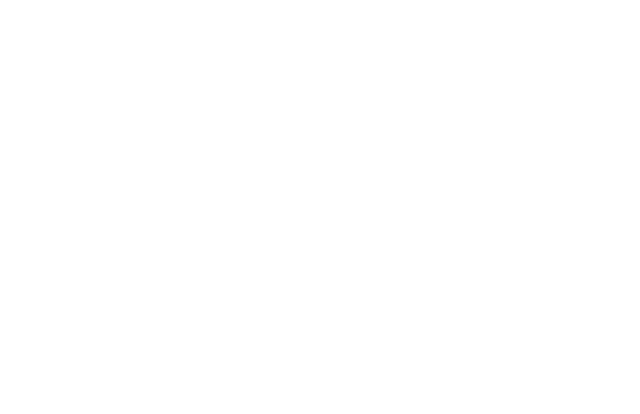
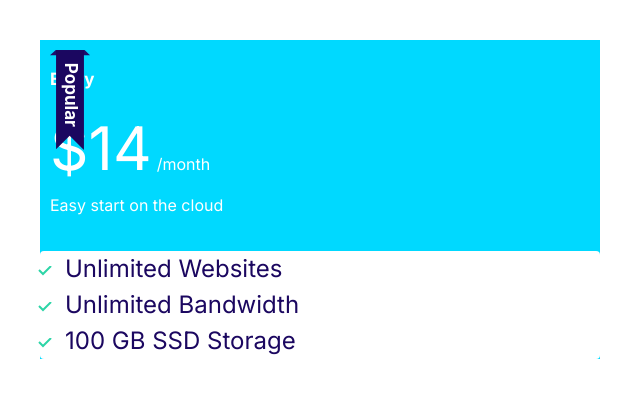
Before and after one commit to youcanalsocode/Frontend_html_css, a plain HTML site: page index.html in a window 1280 px wide. Shown: the whole page, without its empty margins (0-640 px from the left). Drawn offline with Linux system fonts and the light colour scheme; files whose address does not match are found by name.

Commit message:
defining card&badges

```diff
--- a/css/style.css
+++ b/css/style.css
@@ -1,4 +1,4 @@
-/* -------------------------------color-------------------------- */
+/* -------------------------------color---------------------------------------------------------- */
 :root{
  --color-primary:#2584ff;
  --color-secondary:#00d9ff;
@@ -7,14 +7,15 @@
  --color-body:#918ca4;
  --color-border:#ccc;
 }
+
+
+/* ------------------------------topography------------------------------------------ */
 *,*::before,*::after{
     box-sizing:border-box ;
 }
 html{
     font-size: 62.5%;
 }
-
-/* ------------------------------topography------------------------------------------ */
 body{
     font-family: Inter,Arial, sans-serif;
     color:var(--color-body);
@@ -78,7 +79,7 @@ p{
         font-size: 1.5rem;
     }
 }
-/* ------badges------------- */
+/* ------------------------------------------badges------------------------------------------ */
 .badge
 {   border-radius: 20px;
     font-weight: 600;
@@ -108,7 +109,7 @@ color: #fff;
         font-size:1.2rem ;
     }
 }
-/* --------------list--- */
+/* -----------------------------------------list------------------------------------------------- */
 .list{
     list-style: none;
     padding-left: 0;
@@ -132,7 +133,7 @@ color: #fff;
         margin-bottom: 1rem;
      }
 }
-/* --------------icons-------------------- */
+/* ------------------------------------------------icons---------------------------------------- */
 .icon{
     width: 40px;
     height: 40px;
@@ -150,7 +151,7 @@ color: #fff;
     justify-content: center;
     align-items: center;
 }
-/* -------button--------- */
+/* ---------------------------------------------------button-------------------------------------------- */
 .button
 {
     font-size: 1.8rem;
@@ -163,6 +164,7 @@ color: #fff;
     padding:2rem 3rem;
     color: white;
     white-space: nowrap;
+    cursor: pointer;
 
 
 }
@@ -205,7 +207,7 @@ color: #fff;
 
     }
 }
-/* -------------input---------- */
+/* ----------------------------------------input------------------------------------------------------ */
 .text{
     border-radius: 30px;
     color:var(--color-headings);
@@ -240,3 +242,54 @@ color: #fff;
         font-size: 1.5rem;
     }
 }
+/* -------------card------------------ */
+
+
+.plan__name{
+    font-size: 1.7rem;
+    color: white;
+
+}
+.plan__price{
+    font-size: 6rem;
+
+}
+.plan__biling-cycle{
+    font-size: 1.6rem;
+}
+.plan__description{
+    display: flex;
+    font-size: 1.6rem;
+
+}
+.card--secondry{
+    background-color: var(--color-secondary);
+}
+.card--primary{
+    background-color:var(--color-primary);
+}
+.card_header{
+
+color: white;
+ border-radius: 4px;
+ padding:10px 10px 10px 10px;
+
+}
+.card--secondry{
+    background-color: var(--color-secondary);
+}
+.card--primary{
+    background-color:var(--color-primary);
+}
+.card_footer{
+    background-color: white;
+    border-radius: 4px;
+    font-size: 3vh;
+
+}
+ .plan--popular .card_header::before {
+    content: url(../images/popular.svg);
+    display: inline-block;
+    position:absolute;
+    width: 40px;
+}
--- a/index.html
+++ b/index.html
@@ -12,6 +12,25 @@
     <title>Document</title>
 </head>
 <body>
+  <!-- <div class="card card--primary"></div>   -->
+   <div style="width: 50%; padding: 4rem;">
+  <div class="plan plan--popular ">
+  <div class="card card--secondry">
+
+  <header class="card_header">
+    <h3 class="plan__name">Entry</h3>
+    <span class="plan__price">$14</span>
+    <span class="plan__biling-cycle">/month</span>
+    <span class="badge badge--secondary badge--small"></span>
+    <span class="plan__description">Easy start on the cloud</span>
+  </header>
+  <header class="card_footer">
+  <ul class="list list--tick">
+    <li class="list__items">Unlimited Websites</li>
+    <li class="list__items">Unlimited Bandwidth</li>
+    <li class="list__items">100 GB SSD Storage</li>
+    </ul>
+  </header>
 
 </body>
 </html>
```
Also changed, not shown: images/popular.svg (added).
